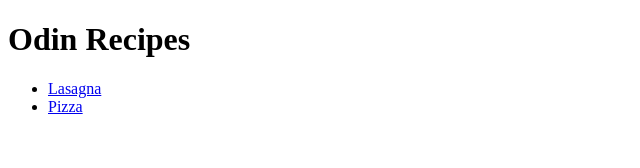
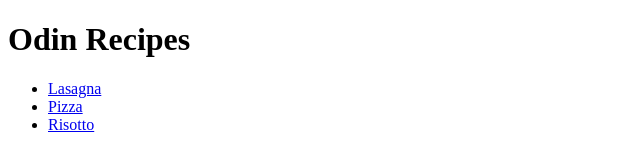
Before and after one commit to marchigno03/odin-recipes, a plain HTML site: page index.html in a window 1280 px wide. Shown: the full height of the page, 0-640 px from the left. Drawn offline with Linux system fonts and the light colour scheme.

Commit message:
Add risotto

```diff
--- a/index.html
+++ b/index.html
@@ -13,6 +13,7 @@
     <ul>
         <li><a href="./recipes/lasagna.html">Lasagna</a></li>
         <li><a href="./recipes/pizza.html">Pizza</a></li>
+        <li><a href="./recipes/risotto.html">Risotto</a></li>
     </ul>
 </body>
 
```
